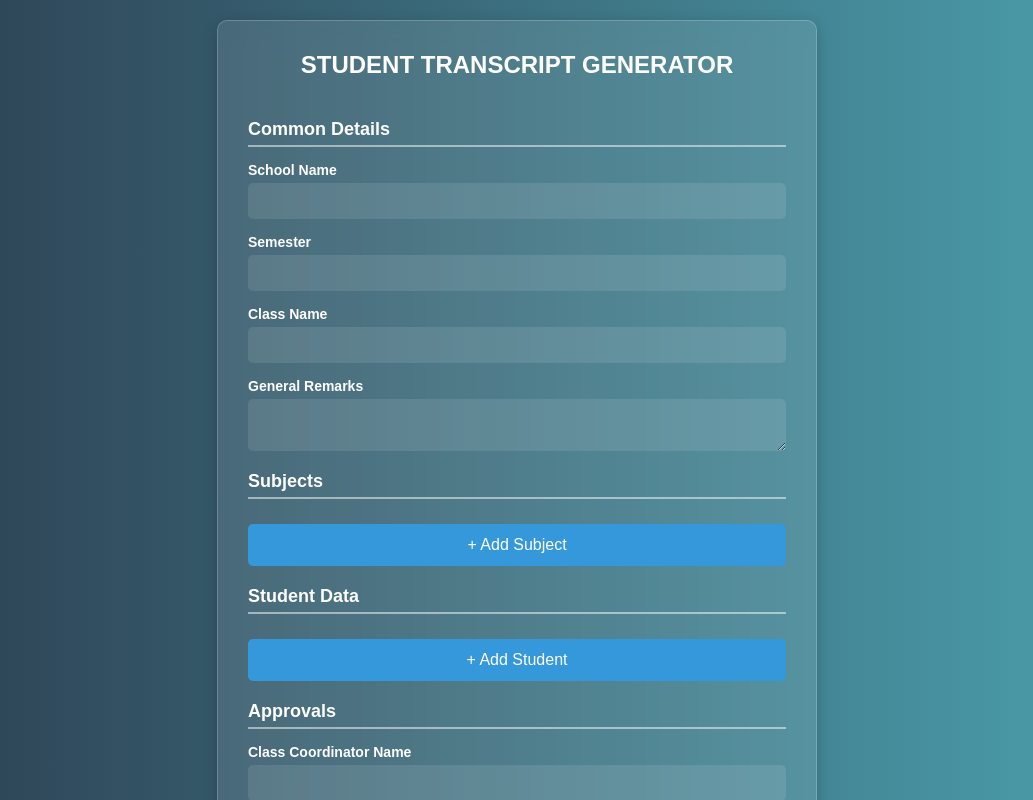
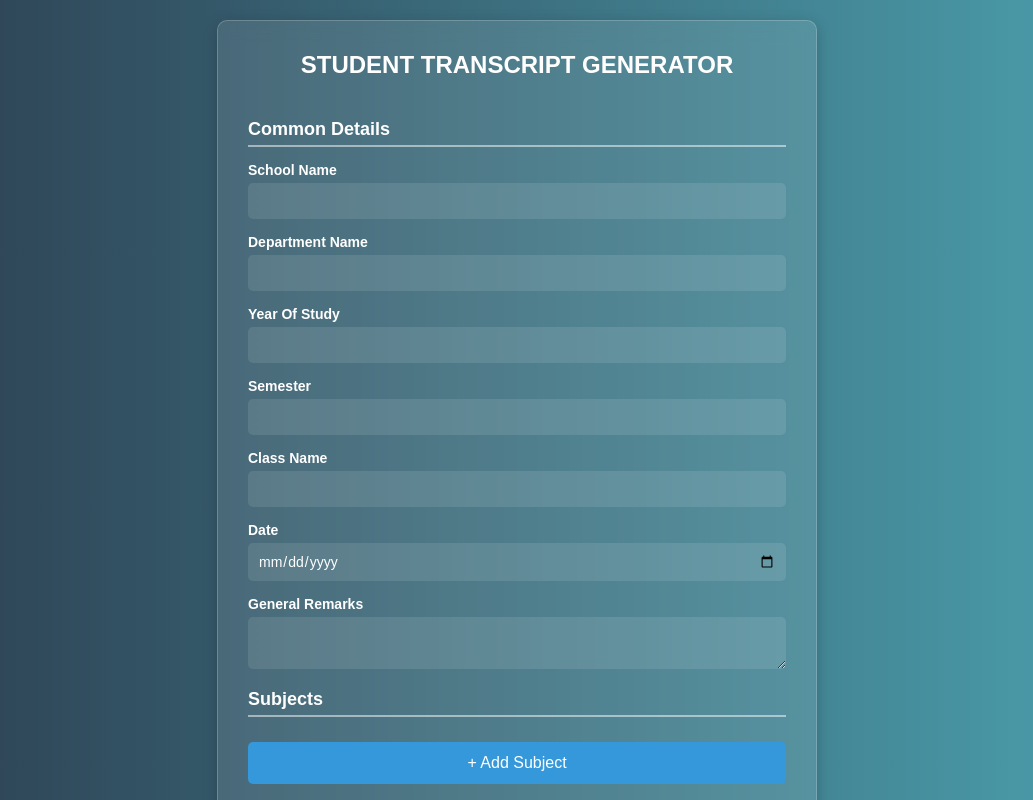
Before and after one commit to jakes-johns/transcript1, a Flask app: page / in a window 1280 px wide. Shown: the top 800 px of the page, without its empty margins (123-1156 px from the left). Run offline with Flask 3, Linux system fonts and the light colour scheme.

Commit message:
added modification on final pdf

```diff
--- a/app.py
+++ b/app.py
@@ -32,8 +32,11 @@ def index():
         try:
             # Get common details (same for all students)
             school_name = request.form.get('school_name', 'Unknown School')
+            department = request.form.get('department', 'UNKNOWN DEPARTMENT')
+            year = request.form.get('year', 'unknown year')
             semester = request.form.get('semester', 'Unknown Semester')
             class_name = request.form.get('class_name', 'Unknown Class')
+            transcript_date = request.form.get('transcript_date', 'N/A')
             remarks = request.form.get('remarks', 'No remarks provided')
             coordinator_name = request.form.get('coordinator_name', 'N/A')
             coordinator_sign = request.form.get('coordinator_sign', 'N/A')
@@ -80,7 +83,7 @@ def index():
                 pdf.set_font('Arial', 'B', 12)
 
                 # Add school logo (ensure file exists)
-                logo_path = 'school_logo.jpg'  # Update with correct path
+                logo_path = 'kmtc_logo.jpeg'  # Update with correct path
                 if os.path.exists(logo_path):
                     page_width = pdf.w
                     logo_width = 50  # Adjust based on logo size
@@ -94,9 +97,15 @@ def index():
 
                 # Add School Name Below the Logo
                 pdf.ln(logo_height + 5)  # Move down after logo
-                pdf.cell(200, 10, school_name, ln=True, align='C')
-                pdf.cell(200, 10, f"Student Transcript - {semester}", ln=True, align='C')
-                pdf.cell(200, 10, f"Name: {student_name}             Reg No: {reg_no}        Class: {class_name}", ln=True, align='C')
+                pdf.cell(200, 5, f"KENYA MEDICAL TRAINING COLLEGE", ln=True, align='C')
+                pdf.cell(200, 5, f"QUALITY MANAGEMENT SYSTEMS", ln=True, align='C')
+                pdf.cell(200, 5, f"ASSESSMENT OF STUDENT'S LEARNING", ln=True, align='C')
+                pdf.cell(200, 5, f"DEPARTMENT OF {department}", ln=True, align='C')
+                pdf.cell(200, 5, f"INDIVIDUAL STUDENT'S SCORE SHEET", ln=True, align='C')
+                pdf.cell(200, 5, f"SEMESTER {semester}", ln=True, align='C')
+                pdf.cell(200, 5, f"COLLEGE {school_name}", ln=True)
+                pdf.cell(200, 5, f"Name: {student_name}             College No.: {reg_no}", ln=True)
+                pdf.cell(200, 5, f"Class: {class_name}             YEAR OF STUDY: {year} ", ln=True)
                 pdf.ln(10)
 
                 # Table headers
@@ -111,11 +120,11 @@ def index():
                 # Table content
                 pdf.set_font('Arial', '', 10)
                 for code, subj, mark, grade, remark in results:
-                    pdf.cell(30, 10, code, 1)
-                    pdf.cell(60, 10, subj, 1)
-                    pdf.cell(30, 10, str(mark), 1)
-                    pdf.cell(30, 10, grade, 1)
-                    pdf.cell(40, 10, remark, 1)
+                    pdf.cell(30, 10, code, 1, align='C')
+                    pdf.cell(60, 10, subj, 1, align='C')
+                    pdf.cell(30, 10, str(mark), 1, align='C')
+                    pdf.cell(30, 10, grade, 1, align='C')
+                    pdf.cell(40, 10, remark, 1, align='C')
                     pdf.ln()
                 # Add total row
                 pdf.set_font('Arial', 'B', 10)  # Bold for emphasis
@@ -133,13 +142,13 @@ def index():
                 pdf.ln()
 
                 pdf.ln(10)
-                pdf.cell(200, 10, f"Total Marks: {total_marks} | Average Marks: {average_marks}", ln=True)
-                pdf.cell(200, 10, f"Remarks: {remarks}", ln=True)
-                pdf.cell(200, 10, f"Class Coordinator: {coordinator_name} | Sign: {coordinator_sign} | Date: {coordinator_date}", ln=True)
-                pdf.cell(200, 10, f"Head of Department: {hod_name} | Sign: {hod_sign} | Date: {hod_date}", ln=True)
+                # pdf.cell(200, 10, f"Total Marks: {total_marks} | Average Marks: {average_marks}", ln=True)
+                pdf.cell(200, 3, f"REMARKS: {remarks}", ln=True)
+                pdf.cell(200, 3, f"CLASS COORDINATOR: {coordinator_name}       SIGN: {coordinator_sign}        DATE: {coordinator_date}", ln=True)
+                pdf.cell(200, 3, f"HEAD OF DEPARTMENT: {hod_name}       SIGN: {hod_sign}        DATE: {hod_date}", ln=True)
 
-                reg_no = sanitize_filename(reg_nos[i].strip())  # Sanitize reg_no before use
-                pdf_output = os.path.join(TEMP_FOLDER, f'transcript_{reg_no}.pdf')
+                sanitized_reg_no = sanitize_filename(reg_no)  # Use only for the filename
+                pdf_output = os.path.join(TEMP_FOLDER, f'transcript_{sanitized_reg_no}.pdf')
 
                 print(f"Saving transcript to: {pdf_output}")  # Debugging statement
 
--- a/templates/index.html
+++ b/templates/index.html
@@ -25,11 +25,20 @@
             <label>School Name</label>
             <input type="text" name="school_name" required>
 
+            <label>Department Name</label>
+            <input type="text" name="department" required>
+
+            <label>Year Of Study</label>
+            <input type="text" name="year" required>
+
             <label>Semester</label>
             <input type="text" name="semester" required>
 
             <label>Class Name</label>
             <input type="text" name="class_name" required>
+
+            <label>Date</label>
+            <input type="date" name="transcript_date" required>
 
             <label>General Remarks</label>
             <textarea name="remarks" required></textarea>
```
Also changed, not shown: kmtc_logo.jpeg (added), 4 other files.
